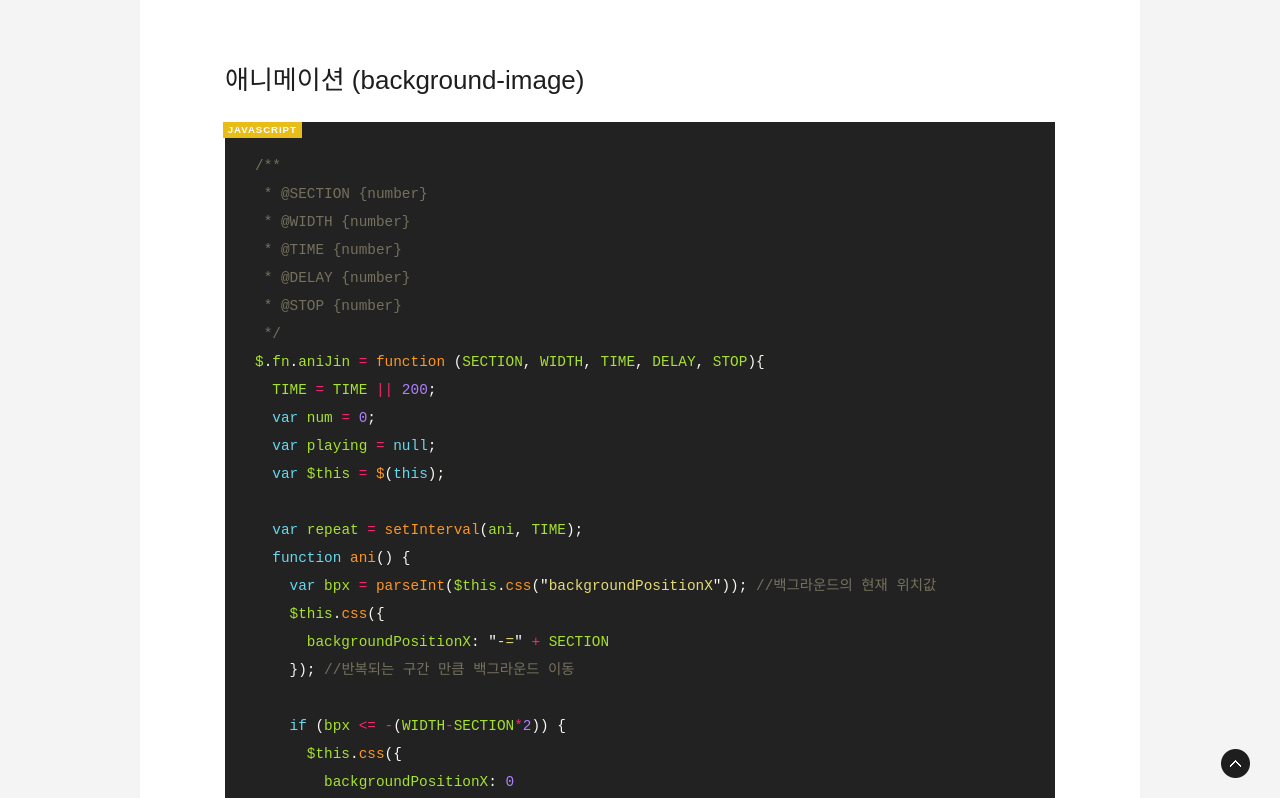
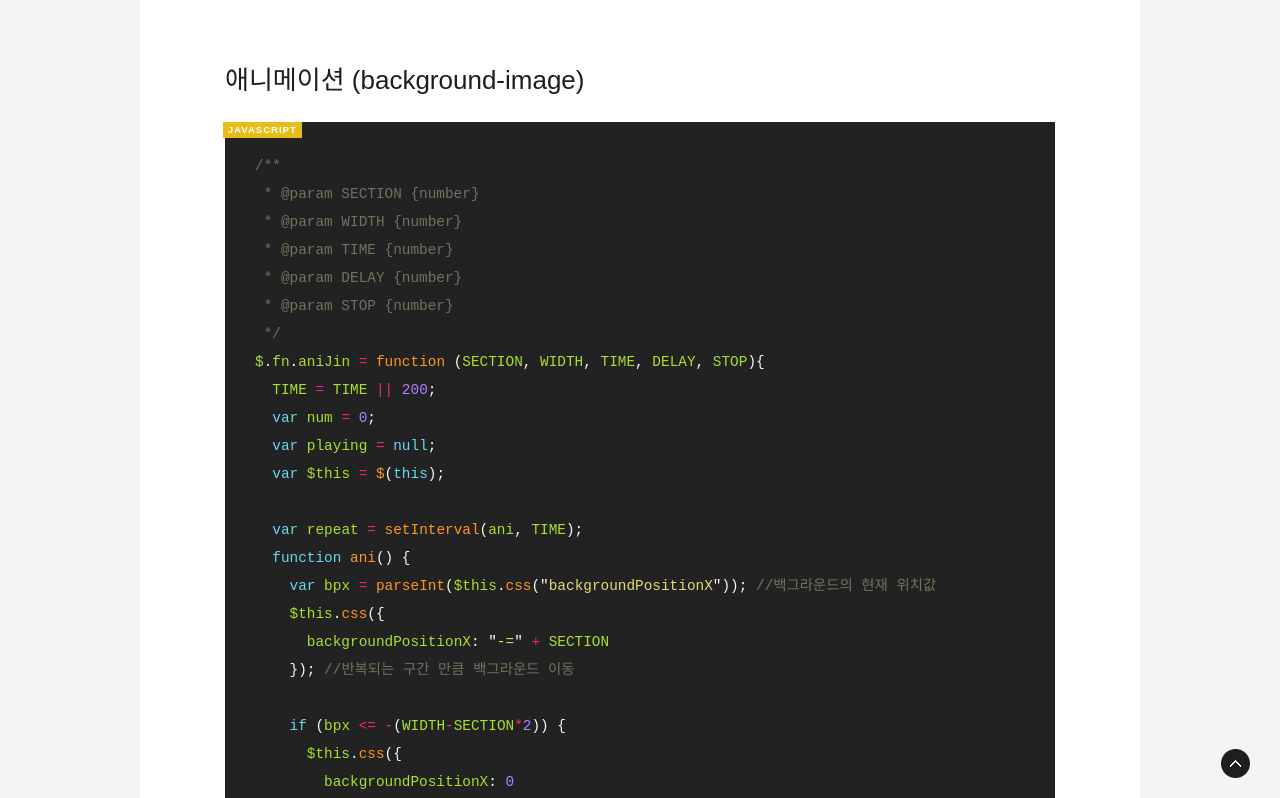
Before and after one commit to gutmate/gutmate.github.com, a Jekyll site: the page built from _posts/2017-02-20-jquery-fn.md, in a window 1280 px wide and 900 px high, scrolled down 346 px, cut to the strip 102-900 px from the top of the window. Built offline with Jekyll 4.4.1, drawn with Linux system fonts in a browser that asks for light colours; nearby versions of some CDN libraries; some web fonts are replaced; library files that are not in the unit come from our copies; comment, search, counter and statistics services are not loaded.

Commit message:
Update 2017-02-20-jquery-fn.md

````diff
--- a/_posts/2017-02-20-jquery-fn.md
+++ b/_posts/2017-02-20-jquery-fn.md
@@ -17,11 +17,11 @@ cover:
 
 ```javascript
 /**
- * @SECTION {number}
- * @WIDTH {number}
- * @TIME {number}
- * @DELAY {number}
- * @STOP {number}
+ * @param SECTION {number}
+ * @param WIDTH {number}
+ * @param TIME {number}
+ * @param DELAY {number}
+ * @param STOP {number}
  */
 $.fn.aniJin = function (SECTION, WIDTH, TIME, DELAY, STOP){
   TIME = TIME || 200;
````
